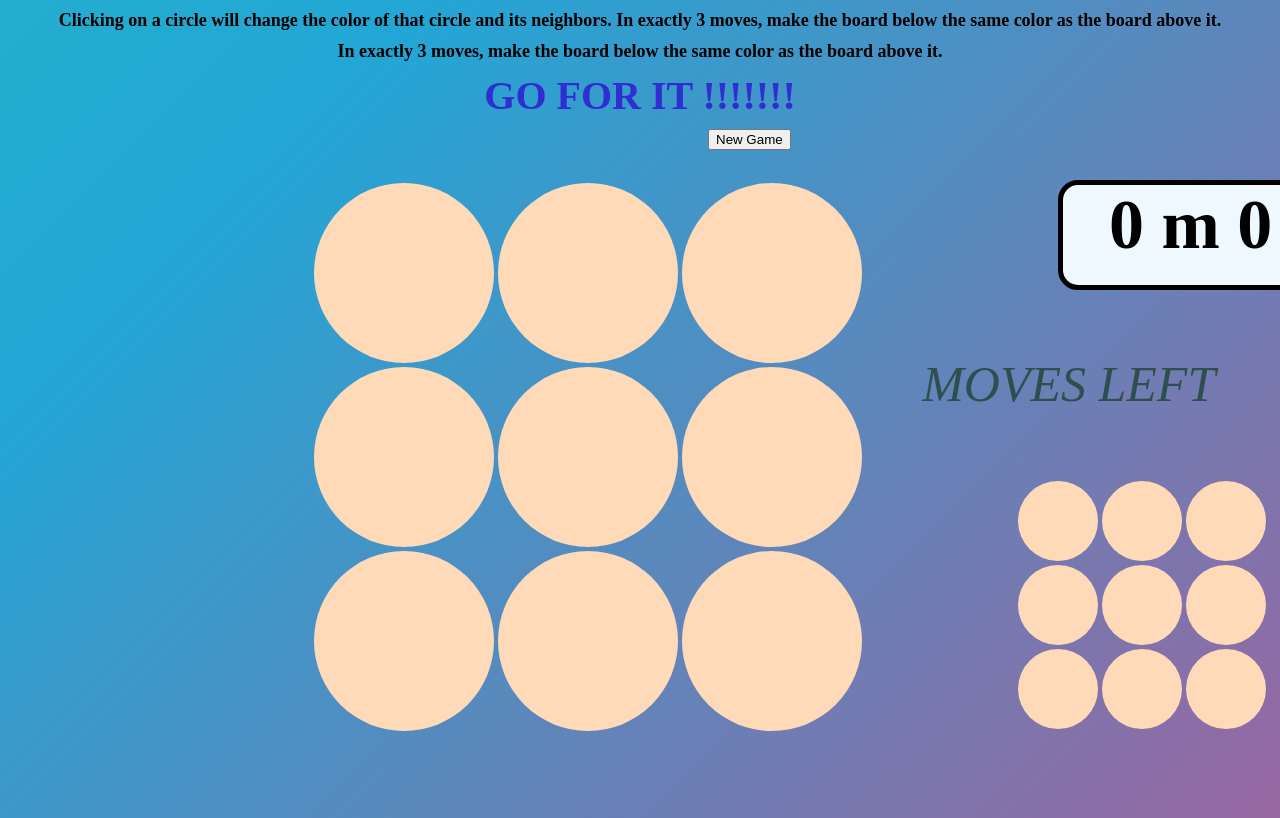
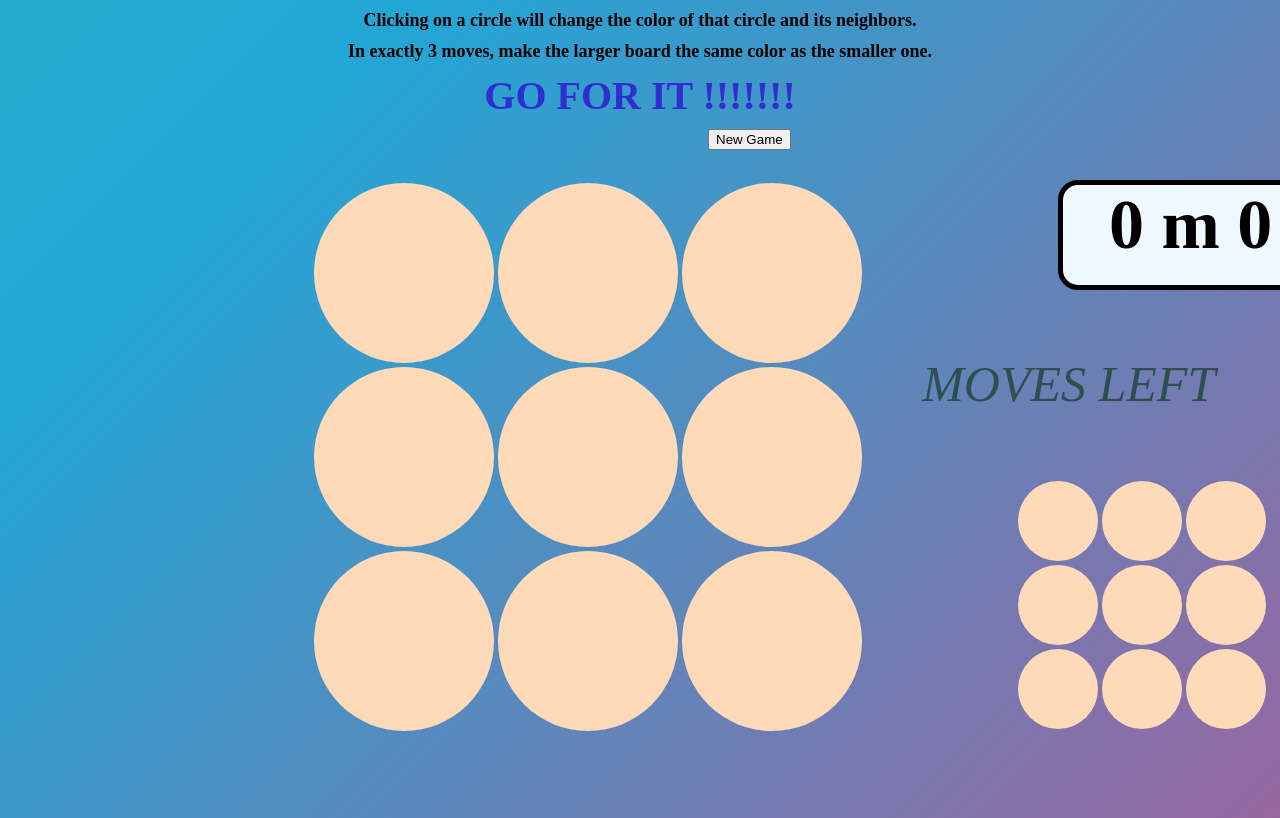
Before and after one commit to Hiennoob123/Simple-game-for-life, a plain HTML site: page index.html in a window 1280 px wide. Shown: the top 818 px of the page. Drawn offline with Linux system fonts and the light colour scheme.

Commit message:
Update index.html

```diff
--- a/index.html
+++ b/index.html
@@ -5,8 +5,8 @@
   <script src = "JS.js" defer></script>
 </head>
 <body>
-  <div id = "statement1"> Clicking on a circle will change the color of that circle and its neighbors. In exactly 3 moves, make the board below the same color as the board above it. </div>
-  <div id = "statement2"> In exactly 3 moves, make the board below the same color as the board above it. </div>
+  <div id = "statement1"> Clicking on a circle will change the color of that circle and its neighbors. </div>
+  <div id = "statement2"> In exactly 3 moves, make the larger board the same color as the smaller one. </div>
   <div id = "HEADING"> GO FOR IT !!!!!!! </div>
   <div id = "ANSWER"> </div>
   <button id = "BUTT" onclick = "init()"> New Game</button>
```
